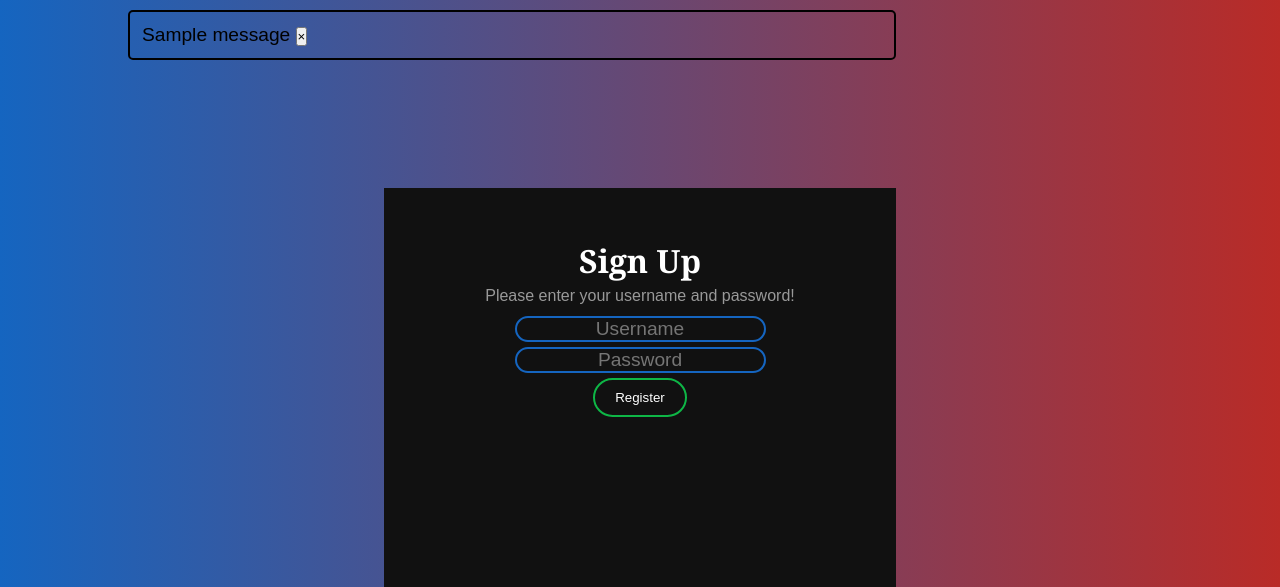
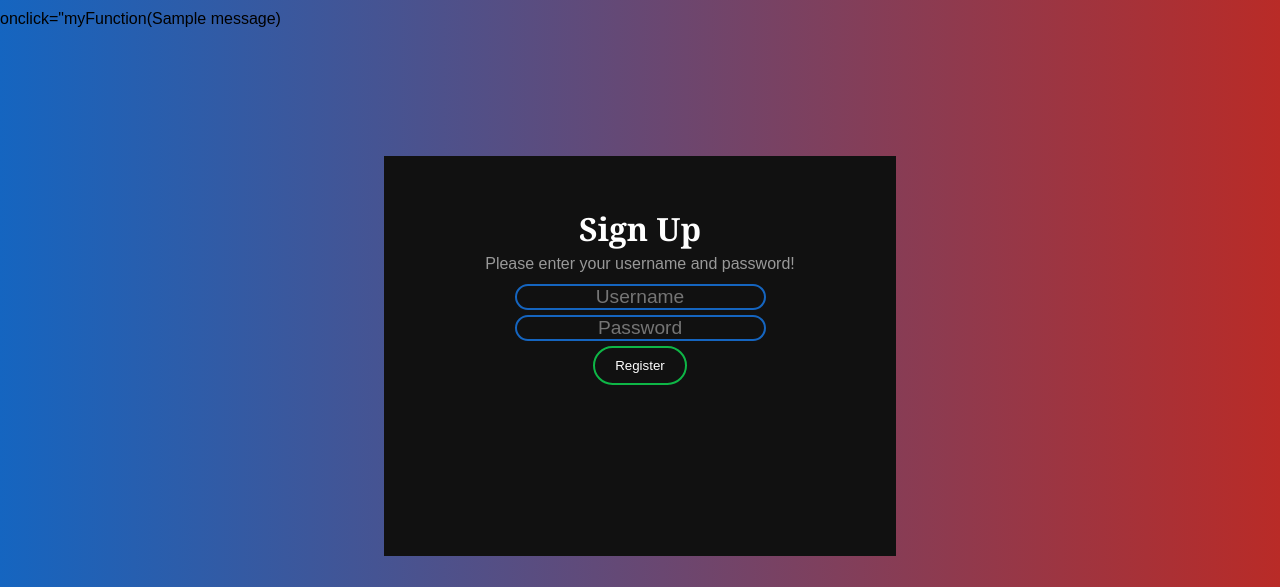
Before and after one commit to eliasyter/try_investing, a Flask app: page /SignUp in a window 1280 px wide. Shown: the part 80-667 px from the top of the page. Run offline with Flask 2, Linux system fonts and the light colour scheme; tables that the repository leaves empty hold one stand-in row (values such as "Sample post"); one stand-in notice (Sample message) is shown; some libraries are stand-ins or nearby versions.

Commit message:
more fixsing alert

```diff
--- a/templates/base.html
+++ b/templates/base.html
@@ -43,12 +43,7 @@
     {% if messages %}
       <ul class=flashes>
       {% for category, message in messages %}
-      <div class="alert alert-warning alert-dismissible fade show" role="alert">
-        <span>{{ message }}</span>
-        <button type="button" class="close" data-dismiss="alert" aria-label="Close">
-          <span aria-hidden="true">&times;</span>
-        </button>
-      </div>
+        onclick="myFunction({{message}})
 
       {% endfor %}
       </ul>
```
